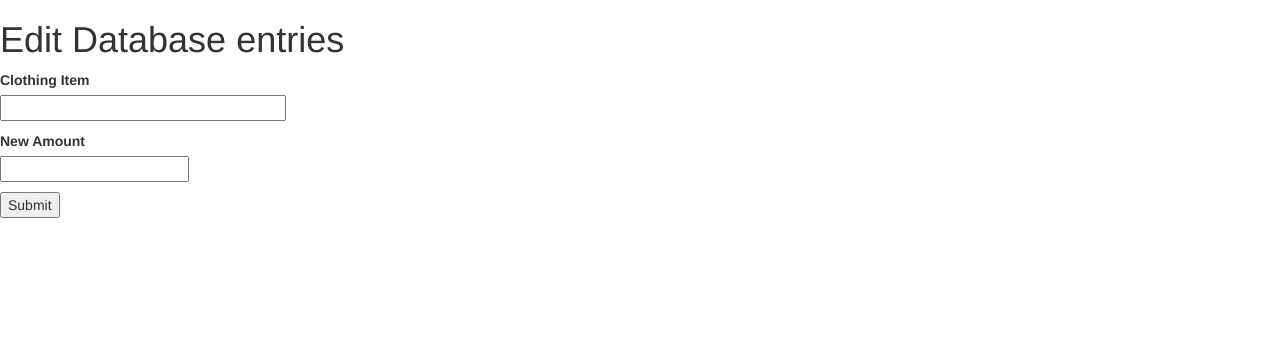
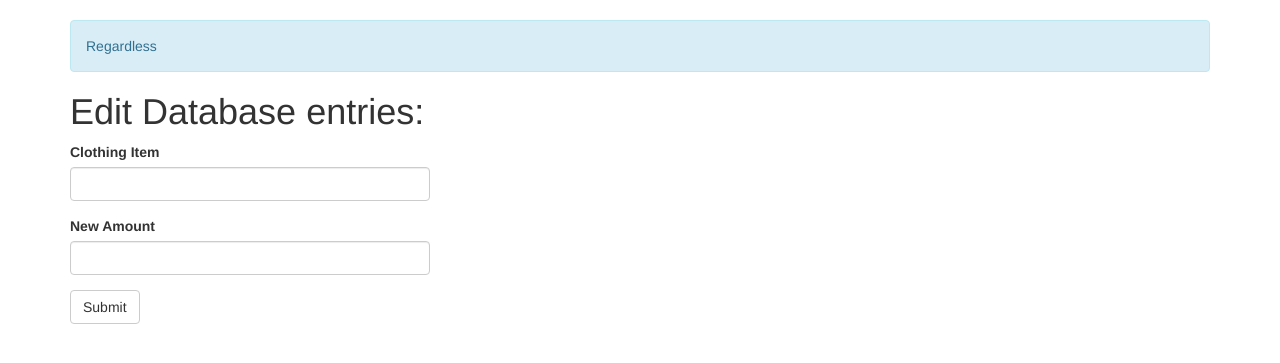
Before and after one commit to AustralianMint/SoloProjectProject, a Flask app: page /editDb in a window 1280 px wide. Shown: the part 52-415 px from the top of the page. Run offline with Flask 2, Linux system fonts and the light colour scheme; some libraries are stand-ins or nearby versions.

Commit message:
use bootsrap to render form

```diff
--- a/app/templates/editDb.html
+++ b/app/templates/editDb.html
@@ -1,26 +1,11 @@
 {% extends "base.html" %}
+{% import 'bootstrap/wtf.html' as wtf %}
 
-{% block content %}
-    <h1>Edit Database entries </h1>
-    <form action='/editDb', method="POST" novalidate>
-        <!--protect against CSRF attack-->
-        {{ form.hidden_tag('form') }}
-        <!--form elements dropped in w/ specs-->
-        <p>
-            {{ form.clothingItem.label }}<br>
-            {{ form.clothingItem(size=32) }}<br>
-            {% for error in form.clothingItem.errors %}
-            <span style="color: red;">[{{ error }}]</span>
-            {% endfor %}
-        </p>
-        <p>
-            {{ form.quantity.label }}<br>
-            {{ form.quantity(size=32) }}<br>
-            {% for error in form.quantity.errors %}
-            <span style="color: red;">[{{ error }}]</span>
-            {% endfor %}
-
-        </p>
-        <p>{{ form.submit() }}</p>
-    </form>
+{% block app_content %}
+    <h1>Edit Database entries:</h1>
+    <div class="row">
+        <div class="col-md-4">
+            {{ wtf.quick_form(form) }}
+        </div>
+    </div>
 {% endblock %}
```
